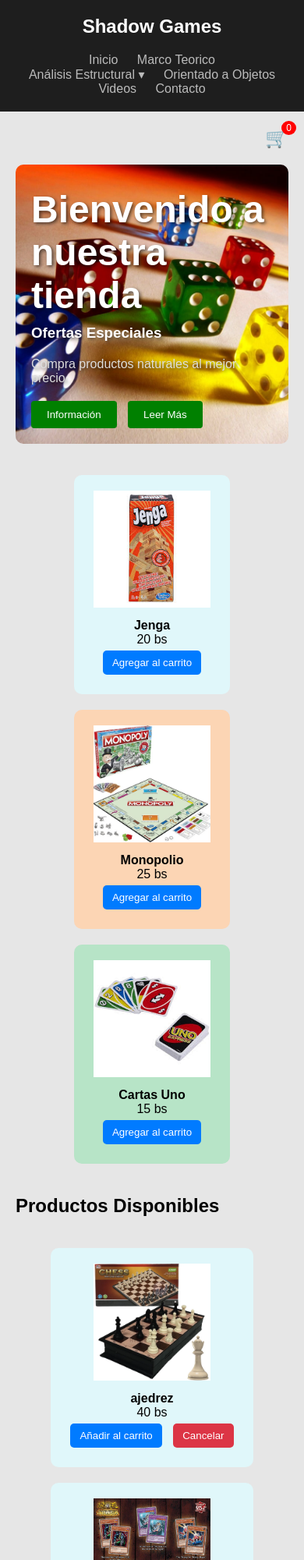
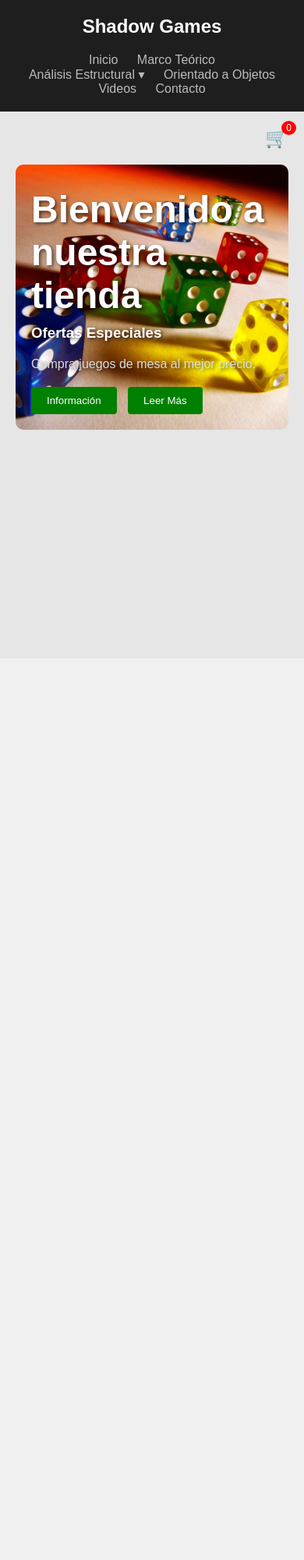
Before and after one commit to Dussan-Mamani/Shadow-Games, a plain HTML site: page index.html in a window 390 px wide. Shown: the top 2000 px of the page at 78% size. After the commit the page ends 844 px from the top, so only its background shows below. Drawn offline with Linux system fonts and the light colour scheme.

Commit message:
Add files via upload

```diff
--- a/index.html
+++ b/index.html
@@ -2,7 +2,7 @@
 <html lang="es">
 <head>
   <meta charset="UTF-8" />
-  <meta name="viewport" content="width=device-width, initial-scale=1.0"/>
+  <meta name="viewport" content="width=device-width, initial-scale=1.0" />
   <title>Shadow Games</title>
   <style>
     * { margin: 0; padding: 0; box-sizing: border-box; }
@@ -10,10 +10,9 @@
       font-family: Arial, sans-serif;
       display: flex;
       flex-direction: row;
-      background-color: #f0f0f0; /* Color de fondo suave */
+      background-color: #f0f0f0;
       min-height: 100vh;
     }
-
     .sidebar {
       width: 250px;
       background-color: #1e1e1e;
@@ -21,7 +20,6 @@
       padding: 20px;
       flex-shrink: 0;
     }
-
     .sidebar h2 { margin-bottom: 20px; }
     .sidebar nav ul { list-style: none; }
     .sidebar nav ul li { margin-bottom: 15px; }
@@ -32,29 +30,24 @@
       cursor: pointer;
     }
     .sidebar nav ul li a:hover { color: white; }
-
     .submenu { padding-left: 15px; margin-top: 5px; }
     .hidden { display: none; }
-
     .main-content {
       flex: 1;
       padding: 30px;
-      background-color: #e6e6e6; /* Color de fondo más cercano a la imagen */
+      background-color: #e6e6e6;
       position: relative;
     }
-
     .header {
       display: flex;
       justify-content: flex-end;
       margin-bottom: 20px;
     }
-
     .cart-icon {
       position: relative;
       cursor: pointer;
       font-size: 24px;
     }
-
     .cart-count {
       position: absolute;
       top: -8px;
@@ -65,32 +58,28 @@
       padding: 2px 6px;
       font-size: 12px;
     }
-
     .hero {
       display: flex;
       justify-content: space-between;
       align-items: center;
       flex-wrap: wrap;
       gap: 20px;
-      background-image: url('img/juegos.jpg'); /* Cambia a la ruta de tu imagen */
-      background-size: cover; /* Asegura que la imagen cubra el área */
-      background-position: center; /* Centra la imagen */
-      height: 400px; /* Ajusta la altura según sea necesario */
-      color: white; /* Cambia el color del texto si es necesario */
+      background-image: url('img/juegos.jpg');
+      background-size: cover;
+      background-position: center;
+      height: 400px;
+      color: white;
       padding: 20px;
       border-radius: 10px;
-      text-shadow: 2px 2px 4px rgba(0, 0, 0, 0.6); /* Añade sombra al texto para mejor contraste */
+      text-shadow: 2px 2px 4px rgba(0, 0, 0, 0.6);
     }
-
     .hero-text {
       max-width: 500px;
-      z-index: 1; /* Asegura que el texto esté por encima de la imagen */
+      z-index: 1;
     }
-
     .hero-text h1 { font-size: 3em; margin: 10px 0; }
     .hero-text h3 { color: white; }
     .hero-text p { margin: 20px 0; color: #ddd; }
-
     .hero-text .buttons button {
       margin-right: 10px;
       padding: 10px 20px;
@@ -100,14 +89,6 @@
       cursor: pointer;
       border-radius: 4px;
     }
-
-    .products, .extra-products {
-      display: flex;
-      gap: 20px;
-      margin-top: 40px;
-      flex-wrap: wrap;
-    }
-
     .product-card {
       flex: 1;
       min-width: 200px;
@@ -117,17 +98,14 @@
       border-radius: 10px;
       position: relative;
     }
-
     .product-card img {
-      width: 150px; /* Ancho fijo para las imágenes */
-      height: 150px; /* Alto fijo para las imágenes */
-      object-fit: cover; /* Mantiene la proporción de la imagen */
-      margin-bottom: 10px; /* Espacio entre la imagen y el texto */
+      width: 150px;
+      height: 150px;
+      object-fit: cover;
+      margin-bottom: 10px;
     }
-
     .product-card.orange { background-color: #fcd5b4; }
     .product-card.green { background-color: #b7e4c7; }
-
     .product-card button {
       margin: 5px;
       background-color: #007bff;
@@ -137,11 +115,7 @@
       cursor: pointer;
       border-radius: 5px;
     }
-
-    .product-card button.cancel {
-      background-color: #dc3545;
-    }
-
+    .product-card button.cancel { background-color: #dc3545; }
     .cart-modal {
       position: absolute;
       top: 60px;
@@ -153,7 +127,6 @@
       box-shadow: 0 2px 10px rgba(0,0,0,0.2);
       z-index: 10;
     }
-
     .cart-modal h3 { margin-bottom: 10px; font-size: 18px; }
     .cart-modal ul {
       list-style: none;
@@ -161,146 +134,96 @@
       overflow-y: auto;
       padding-left: 0;
     }
-
     .cart-modal ul li {
       border-bottom: 1px solid #eee;
       padding: 5px 0;
     }
-
     .cart-modal p {
       margin-top: 10px;
       text-align: right;
       font-weight: bold;
     }
-
-    /* RESPONSIVE DESIGN */
+    .section-page { display: none; }
+    .section-page.active { display: block; }
     @media (max-width: 768px) {
-      body {
-        flex-direction: column;
-      }
-
-      .sidebar {
-        width: 100%;
-        text-align: center;
-      }
-
-      .sidebar nav ul li {
-        display: inline-block;
-        margin: 0 10px;
-      }
-
-      .submenu {
-        text-align: left;
-        margin-top: 10px;
-      }
-
-      .main-content {
-        padding: 20px;
-      }
-
-      .hero {
-        flex-direction: column;
-        align-items: center;
-        height: auto; /* Ajustar altura en dispositivos móviles */
-      }
-
-      .products, .extra-products {
-        flex-direction: column;
-        align-items: center;
-      }
-
-      .cart-modal {
-        right: 10px;
-        width: 90%;
-      }
+      body { flex-direction: column; }
+      .sidebar { width: 100%; text-align: center; }
+      .sidebar nav ul li { display: inline-block; margin: 0 10px; }
+      .submenu { text-align: left; margin-top: 10px; }
+      .main-content { padding: 20px; }
+      .hero { flex-direction: column; align-items: center; height: auto; }
+      .cart-modal { right: 10px; width: 90%; }
     }
   </style>
 </head>
 <body>
-
   <aside class="sidebar">
     <h2>Shadow Games</h2>
     <nav>
       <ul>
-        <li><a href="#">Inicio</a></li>
-        <li><a href="#">Marco Teorico</a></li>
+        <li><a href="#" class="menu-link" data-target="inicio">Inicio</a></li>
+        <li><a href="#" class="menu-link" data-target="marco-teorico">Marco Teórico</a></li>
         <li>
           <a href="#" id="toggle-submenu">Análisis Estructural ▾</a>
           <ul class="submenu hidden" id="submenu">
-            <li><a href="#">Modelo Ambiental</a></li>
-            <li><a href="#">Modelo de comportamiento</a></li>
+            <li><a href="#" class="menu-link" data-target="modelo-ambiental">Modelo Ambiental</a></li>
+            <li><a href="#" class="menu-link" data-target="modelo-comportamiento">Modelo de Comportamiento</a></li>
           </ul>
         </li>
-        <li><a href="#">Orientado a Objetos</a></li>
-        <li><a href="#">Videos</a></li>
-        <li><a href="#">Contacto</a></li>
+        <li><a href="#" class="menu-link" data-target="orientado-objetos">Orientado a Objetos</a></li>
+        <li><a href="#" class="menu-link" data-target="videos">Videos</a></li>
+        <li><a href="#" class="menu-link" data-target="contacto">Contacto</a></li>
       </ul>
     </nav>
   </aside>
 
   <main class="main-content">
     <div class="header">
-      <div class="cart-icon" id="cart-toggle">🛒
-        <span class="cart-count" id="cart-count">0</span>
-      </div>
+      <div class="cart-icon" id="cart-toggle">🛒<span class="cart-count" id="cart-count">0</span></div>
     </div>
 
-    <section class="hero">
-      <div class="hero-text">
-        <h1>Bienvenido a nuestra tienda</h1>
-        <h3>Ofertas Especiales</h3>
-        <p>Compra productos naturales al mejor precio.</p>
-        <div class="buttons">
-          <button>Información</button>
-          <button>Leer Más</button>
+    <section id="inicio" class="section-page active">
+      <div class="hero">
+        <div class="hero-text">
+          <h1>Bienvenido a nuestra tienda</h1>
+          <h3>Ofertas Especiales</h3>
+          <p>Compra juegos de mesa al mejor precio.</p>
+          <div class="buttons">
+            <button>Información</button>
+            <button>Leer Más</button>
+          </div>
         </div>
       </div>
     </section>
 
-    <section class="products">
-      <div class="product-card">
-        <img src="img/jenga.jpg" alt="Jenga"> <!-- Añadir imagen de Jenga -->
-        <h4>Jenga</h4>
-        <p>20 bs</p>
-        <button onclick="addToCart('Jenga', 20)">Agregar al carrito</button>
-      </div>
-      <div class="product-card orange">
-        <img src="img/monopolio.jpg" alt="Monopolio"> <!-- Añadir imagen de Monopoly -->
-        <h4>Monopolio</h4>
-        <p>25 bs</p>
-        <button onclick="addToCart('Monopolio', 25)">Agregar al carrito</button>
-      </div>
-      <div class="product-card green">
-        <img src="img/uno.jpg" alt="Cartas Uno"> <!-- Añadir imagen de Risk -->
-        <h4>Cartas Uno</h4>
-        <p>15 bs</p>
-        <button onclick="addToCart('cartas Uno', 15)">Agregar al carrito</button>
-      </div>
+    <section id="marco-teorico" class="section-page">
+      <h1>Marco Teórico</h1>
+      <p>Contenido del marco teórico del sistema de venta y reserva de juegos de mesa online.</p>
     </section>
 
-    <h2 style="margin-top: 40px;">Productos Disponibles</h2>
-    <section class="extra-products">
-      <div class="product-card">
-        <img src="img/ajedrez.webp" alt="ajedrez"> <!-- Añadir imagen de Pan Integral -->
-        <h4>ajedrez</h4>
-        <p>40 bs</p>
-        <button onclick="addToCart('ajedrez', 40)">Añadir al carrito</button>
-        <button class="cancel" onclick="this.parentElement.remove()">Cancelar</button>
-      </div>
-      <div class="product-card">
-        <img src="img/cartas1.webp" alt="Galletas"> <!-- Añadir imagen de Galletas -->
-        <h4>Quarter Century</h4>
-        <p>10 bs</p>
-        <button onclick="addToCart('Quarter Century', 10)">Añadir al carrito</button>
-        <button class="cancel" onclick="this.parentElement.remove()">Cancelar</button>
-      </div>
-      <div class="product-card">
-        <img src="img/cartas2.webp" alt="Leche Descremada"> <!-- Añadir imagen de Leche Descremada -->
-        <h4>Maze Of The Master</h4>
-        <p>40 bs</p>
-        <button onclick="addToCart('Maze Of the Master', 40)">Añadir al carrito</button>
-        <button class="cancel" onclick="this.parentElement.remove()">Cancelar</button>
-      </div>
+    <section id="modelo-ambiental" class="section-page">
+      <h1>Modelo Ambiental</h1>
+      <p>Información sobre el entorno y las interacciones del sistema con actores externos.</p>
+    </section>
+
+    <section id="modelo-comportamiento" class="section-page">
+      <h1>Modelo de Comportamiento</h1>
+      <p>Descripción del flujo de acciones de los usuarios y del sistema.</p>
+    </section>
+
+    <section id="orientado-objetos" class="section-page">
+      <h1>Análisis Orientado a Objetos</h1>
+      <p>Modelos de clases, casos de uso y secuencias para el sistema.</p>
+    </section>
+
+    <section id="videos" class="section-page">
+      <h1>Videos</h1>
+      <p>Videos de demostración del sistema y tutoriales.</p>
+    </section>
+
+    <section id="contacto" class="section-page">
+      <h1>Contacto</h1>
+      <p>Correo: shadowgames@ejemplo.com<br>Teléfono: +591 12345678</p>
     </section>
 
     <div class="cart-modal hidden" id="cart-modal">
@@ -312,11 +235,21 @@
 
   <script>
     // Submenú
-    const toggleBtn = document.getElementById("toggle-submenu");
-    const submenu = document.getElementById("submenu");
-    toggleBtn.addEventListener("click", function(e) {
+    document.getElementById("toggle-submenu").addEventListener("click", function(e) {
       e.preventDefault();
-      submenu.classList.toggle("hidden");
+      document.getElementById("submenu").classList.toggle("hidden");
+    });
+
+    // Mostrar secciones
+    const menuLinks = document.querySelectorAll(".menu-link");
+    const sections = document.querySelectorAll(".section-page");
+    menuLinks.forEach(link => {
+      link.addEventListener("click", e => {
+        e.preventDefault();
+        const target = link.getAttribute("data-target");
+        sections.forEach(sec => sec.classList.remove("active"));
+        document.getElementById(target).classList.add("active");
+      });
     });
 
     // Carrito
@@ -349,6 +282,5 @@
       cartTotal.textContent = `Total: $${total}`;
     }
   </script>
-
 </body>
 </html>
```
Also changed, not shown: marcoteorico.html (added, +12 -0 lines), modelo-ambiental.html (added, +12 -0 lines).
